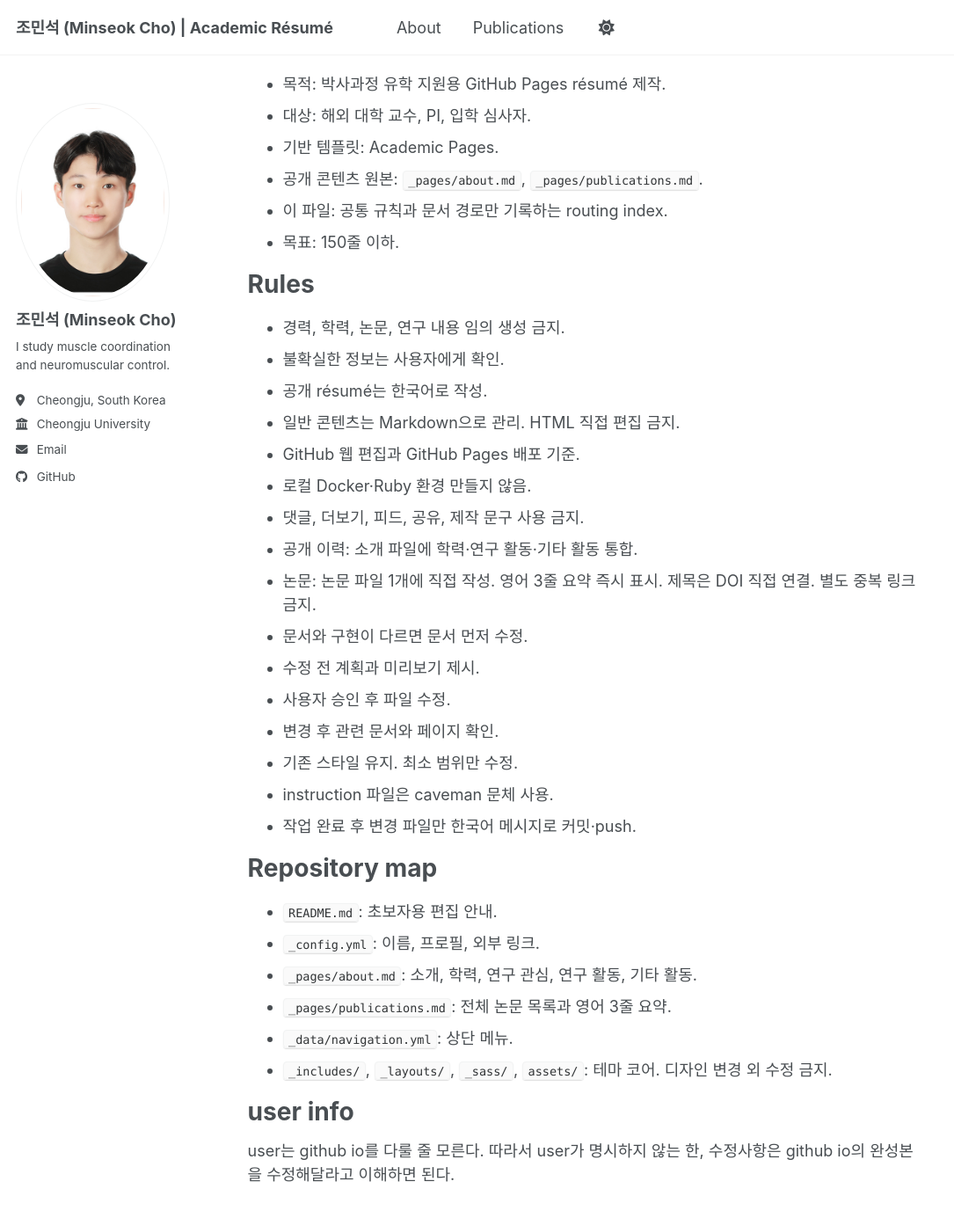
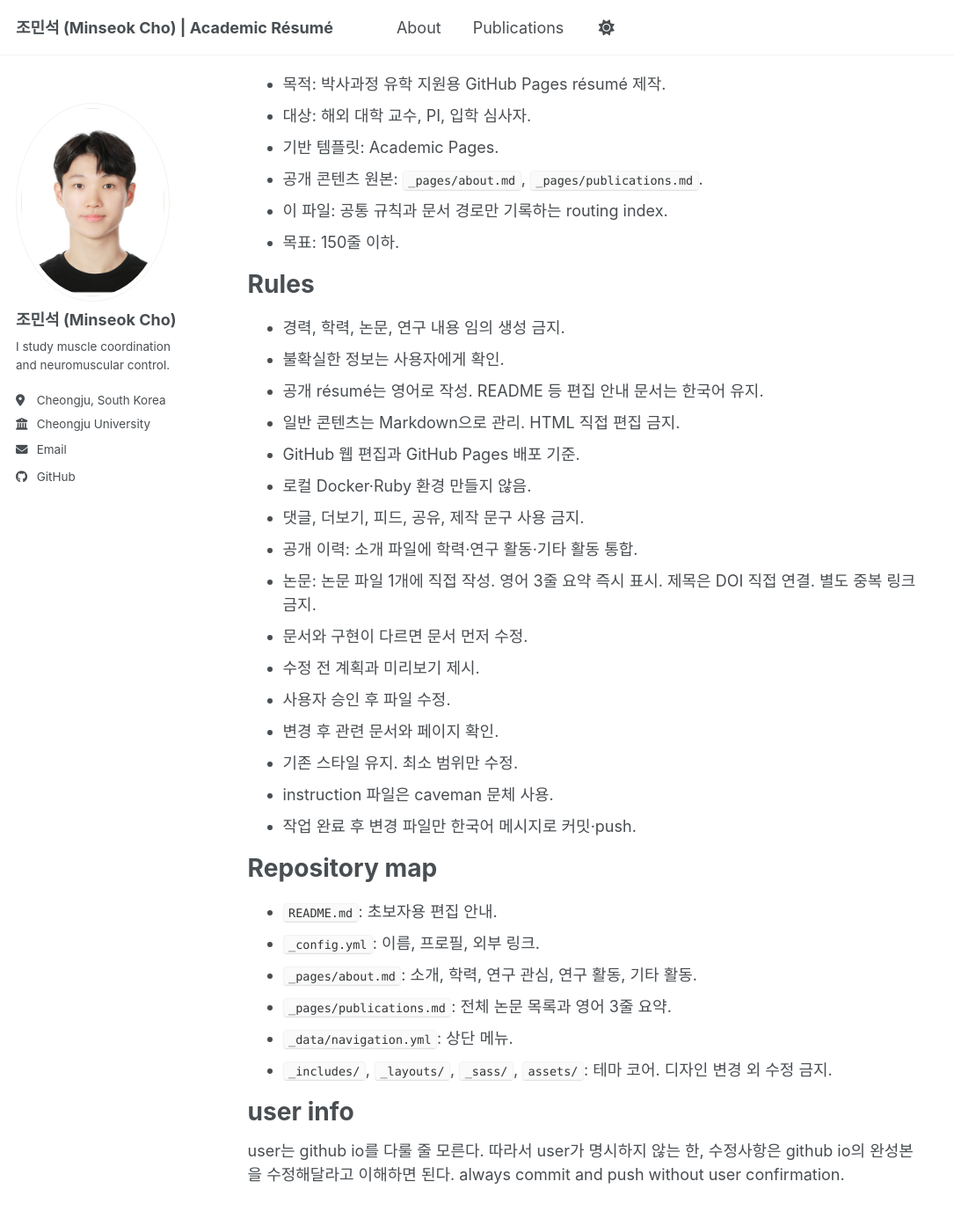
Before and after one commit to Rukkha1024/Rukkha1024.github.io, a Jekyll site: the page built from AGENTS.md, in a window 1280 px wide and 1400 px high, scrolled down 111 px. Shown: the top 1385 px of the window at 88% size, without its empty margins (0-1085 px from the left). Built offline with Jekyll 4.4.1, drawn with Linux system fonts in a browser that asks for light colours; our own code applies the rules of GitHub Pages for plain Markdown files; a style sheet for code colours, icons or effects is not loaded.

Commit message:
공개 이력서 작성 언어와 커밋·push 규칙 명시
Co-Authored-By: Claude Opus 5 (1M context) <noreply@anthropic.com>

```diff
--- a/AGENTS.md
+++ b/AGENTS.md
@@ -11,7 +11,7 @@
 
 - 경력, 학력, 논문, 연구 내용 임의 생성 금지.
 - 불확실한 정보는 사용자에게 확인.
-- 공개 résumé는 한국어로 작성.
+- 공개 résumé는 영어로 작성. README 등 편집 안내 문서는 한국어 유지.
 - 일반 콘텐츠는 Markdown으로 관리. HTML 직접 편집 금지.
 - GitHub 웹 편집과 GitHub Pages 배포 기준.
 - 로컬 Docker·Ruby 환경 만들지 않음.
@@ -37,3 +37,4 @@
 
 # user info
 user는 github io를 다룰 줄 모른다. 따라서 user가 명시하지 않는 한, 수정사항은 github io의 완성본을 수정해달라고 이해하면 된다.
+always commit and push without user confirmation.
```
Also changed, not shown: CLAUDE.md (+1 -0 lines).
